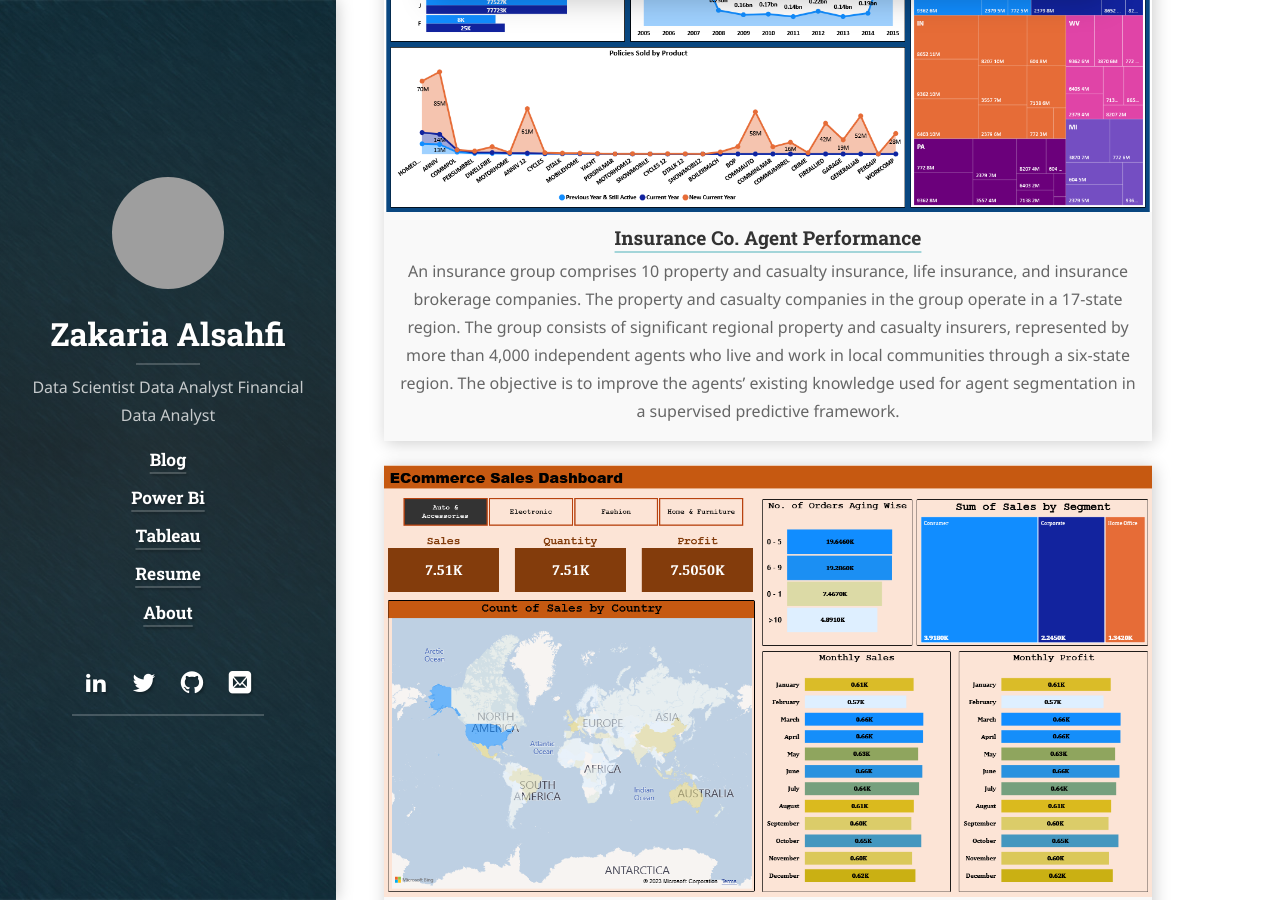
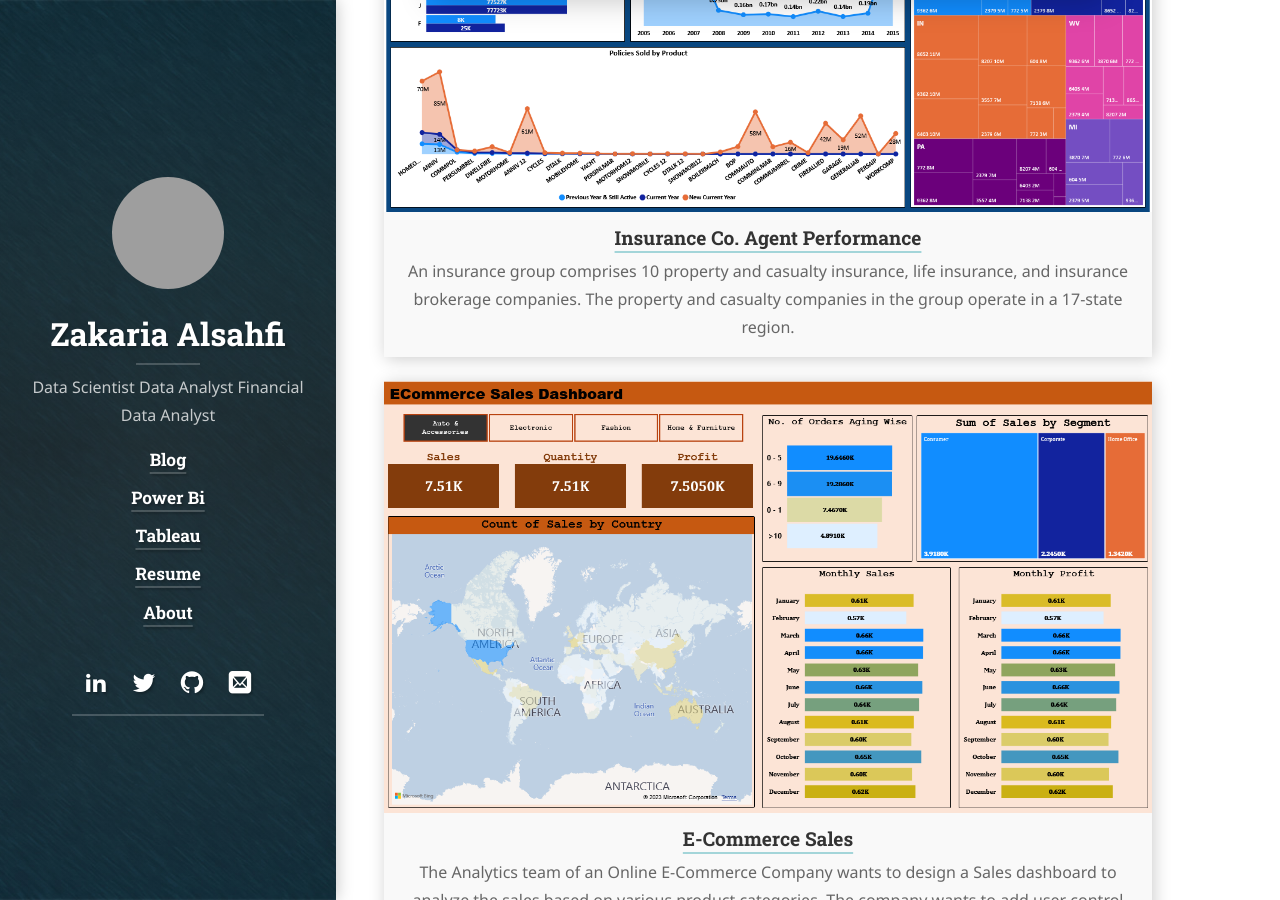
Before and after one commit to alsahfiza/alsahfiza.github.io, a Jekyll site: the page built from powerbi.md, in a window 1280 px wide and 900 px high, scrolled down 1696 px. Built offline with Jekyll 4.4.1, drawn with Linux system fonts in a browser that asks for light colours; cached includes are drawn as plain includes; nearby versions of some CDN libraries; some web fonts are replaced; library files that are not in the unit come from our copies; part of the change alters nothing that is shown; grey boxes are pictures that could not be loaded.

Commit message:
Update Insurance Co. Agent Performance.md

```diff
--- a/_powerbi/Insurance Co. Agent Performance.md
+++ b/_powerbi/Insurance Co. Agent Performance.md
@@ -11,10 +11,12 @@ image:
     480w:    /assets/powerbi/Insurance.png
 # caption:     Hyde is a brazen two-column Jekyll theme.
 description: >
-              An insurance group comprises 10 property and casualty insurance, life insurance, and insurance brokerage companies. The property and casualty companies in the group operate in a 17-state region. The group consists of significant regional property and casualty insurers, represented by more than 4,000 independent agents who live and work in local communities through a six-state region. The objective is to improve the agents’ existing knowledge used for agent segmentation in a supervised predictive framework.
+              An insurance group comprises 10 property and casualty insurance, life insurance, and insurance brokerage companies. The
+              property and casualty companies in the group operate in a 17-state region.
 
 links:
   - title:   Veiw
     url:     https://app.powerbi.com/view?r=eyJrIjoiOGE4NTg3YTItNzdkNi00YWJlLTg4ZDctMDVkYmRhMGU1ZjMzIiwidCI6IjZiY2E4MzUxLTAxZDMtNDI1Mi04NWVhLWJkYThmOGQyMzViZCIsImMiOjl9
 featured:    true
 ---
+An insurance group comprises 10 property and casualty insurance, life insurance, and insurance brokerage companies. The property and casualty companies in the group operate in a 17-state region. The group consists of significant regional property and casualty insurers, represented by more than 4,000 independent agents who live and work in local communities through a six-state region. The objective is to improve the agents’ existing knowledge used for agent segmentation in a supervised predictive framework.
```
